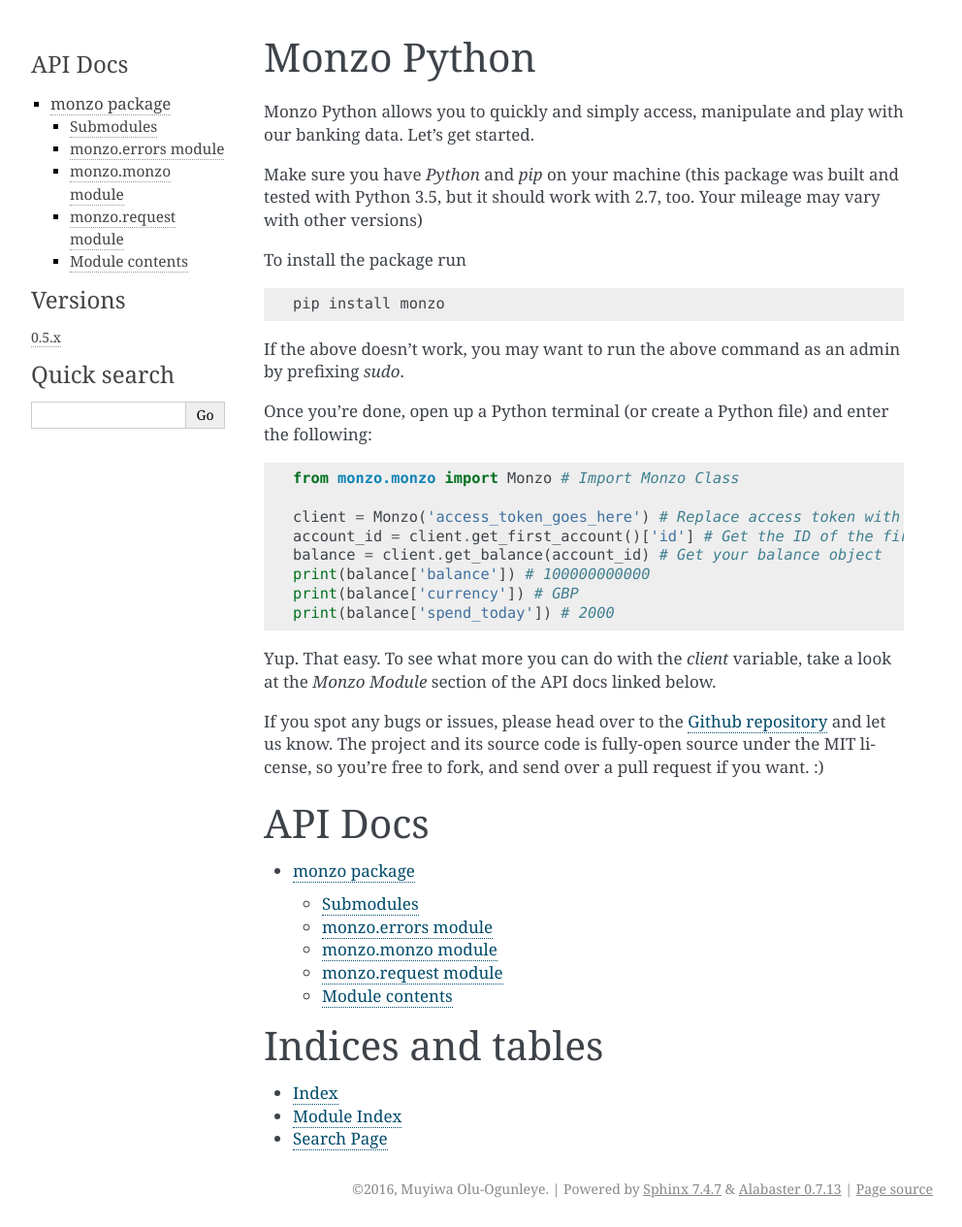
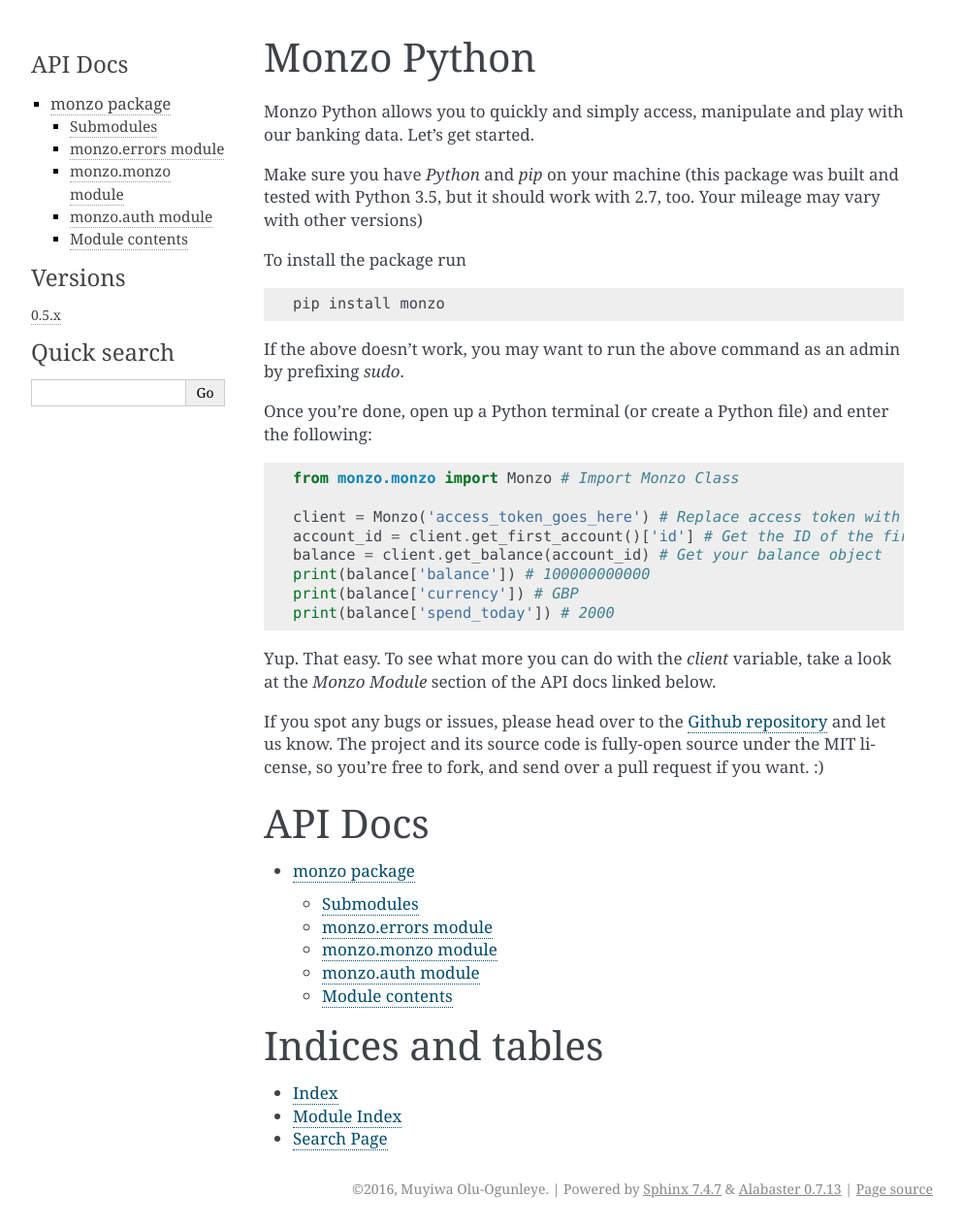
Before and after one commit to adesnmi/monzo-python, a Sphinx documentation site: the page built from docs/source/index.rst, in a window 1280 px wide. Shown: the whole page at 97% size, without its empty margins (148-1140 px from the left). Built offline with Sphinx 7.4.7, drawn with Linux system fonts in a browser that asks for light colours.

Commit message:
Updated docs source to reflect move to OAuth

```diff
--- a/docs/source/monzo.rst
+++ b/docs/source/monzo.rst
@@ -20,10 +20,10 @@
     :undoc-members:
     :show-inheritance:
 
-monzo.request module
+monzo.auth module
 --------------------
 
-.. automodule:: monzo.request
+.. automodule:: monzo.auth
     :members:
     :undoc-members:
     :show-inheritance:
```
